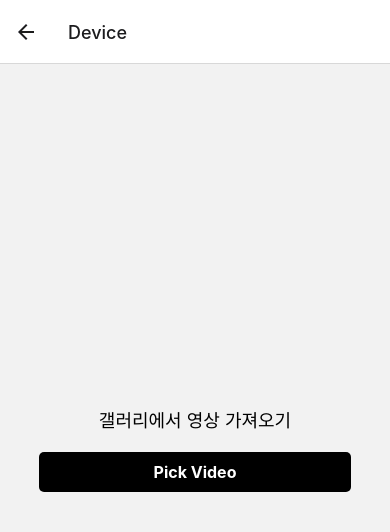
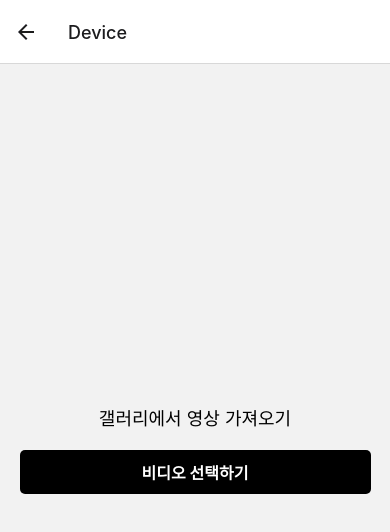
Before and after one commit to songminj/react-native-runbot, a React Native app: screen /Device in a window 390 px wide. Shown: the top 532 px of the page. Built offline with nearby package versions, Linux system fonts and the light colour scheme.

Commit message:
Fix : url 입력

```diff
--- a/src/screens/SelectOnDevice.js
+++ b/src/screens/SelectOnDevice.js
@@ -1,83 +1,92 @@
-import React, { useEffect, useState } from "react";
-import ImagePicker from 'react-native-image-crop-picker';
-import { View, Text, StyleSheet, Button, Modal, Pressable, Alert } from 'react-native';
-import axios from 'axios';
+import React, { useEffect, useState } from "react"
+import ImagePicker from 'react-native-image-crop-picker'
+import {
+  View,
+  Text,
+  StyleSheet,
+  Modal,
+  Pressable,
+  Alert
+} from 'react-native'
+import axios from 'axios'
+import LargeButton from '../components/LargeButton'
 
 const SelectOnDevice = () => {
-  const [modalVisible, setModalVisible] = useState(false);
-  const [selectedVideo, setSelectedVideo] = useState(null);
+  const [modalVisible, setModalVisible] = useState(false)
+  const [selectedVideo, setSelectedVideo] = useState(null)
 
   const pickVideo = () => {
     ImagePicker.openPicker({
       mediaType: "video",
     }).then((video) => {
-      setSelectedVideo(video);
-      setModalVisible(true);
+      setSelectedVideo(video)
+      setModalVisible(true)
     }).catch(error => {
-      console.log('Error picking video: ', error);
-    });
-  };
+      console.log('Error picking video: ', error)
+    })
+  }
 
   const sendVideoToServer = async () => {
     if (selectedVideo) {
-      const formData = new FormData();
+      const formData = new FormData()
       formData.append('video', {
         uri: selectedVideo.path,
         type: selectedVideo.mime,
         name: 'video.mp4',
-      });
+      })
 
       try {
-        const response = await axios.post('YOUR_SERVER_URL', formData, {
+        const response = await axios.post('http://3.35.213.242:8080/api-video', formData, {
           headers: {
             'Content-Type': 'multipart/form-data',
           },
-        });
-        console.log('Video uploaded successfully:', response.data);
-        Alert.alert("Success", "Video uploaded successfully.");
+        })
+        console.log('Video uploaded successfully:', response.data)
+        Alert.alert("Success", "Video uploaded successfully.")
       } catch (error) {
-        console.error('Error uploading video:', error);
-        Alert.alert("Error", "Error uploading video.");
+        console.error('Error uploading video:', error)
+        Alert.alert("Error", "Error uploading video.")
       }
     }
-    setModalVisible(false);
-  };
+    setModalVisible(false)
+  }
 
   return (
     <View style={styles.container}>
       <Text style={styles.title}>갤러리에서 영상 가져오기</Text>
-      <Pressable style={styles.pickButton} onPress={pickVideo}>
-        <Text style={styles.buttonText}>Pick Video</Text>
-      </Pressable>
+      <LargeButton
+        title='비디오 선택하기'
+        toward={pickVideo}
+      />
       <Modal
         animationType="slide"
         transparent={true}
         visible={modalVisible}
         onRequestClose={() => {
-          Alert.alert('Modal has been closed.');
-          setModalVisible(!modalVisible);
-        }}>
+          Alert.alert('Modal has been closed.')
+          setModalVisible(!modalVisible)
+      }}>
         <View style={styles.centeredView}>
           <View style={styles.modalView}>
             <Text style={styles.modalText}>이 비디오를 선택하겠습니까?</Text>
             <View style={styles.buttonContainer}>
-              <Pressable
-                style={[styles.button, styles.confirmButton]}
-                onPress={sendVideoToServer}>
-                <Text style={styles.buttonText}>예</Text>
-              </Pressable>
-              <Pressable
-                style={[styles.button, styles.cancelButton]}
-                onPress={() => setModalVisible(!modalVisible)}>
-                <Text style={styles.buttonText}>아니오</Text>
-              </Pressable>
+              <View>
+                <LargeButton
+                  title='예'
+                  toward={sendVideoToServer}
+                />
+                <LargeButton
+                  title='아니요'
+                  toward={() => setModalVisible(!modalVisible)}
+                />
+              </View>
             </View>
           </View>
         </View>
       </Modal>
     </View>
-  );
-};
+  )
+}
 
 const styles = StyleSheet.create({
   container: {
@@ -97,12 +106,6 @@ const styles = StyleSheet.create({
     marginBottom: 10,
     alignItems: 'center',
     width: '80%',
-  },
-  buttonText: {
-    color: 'white',
-    fontSize: 16,
-    fontWeight: 'bold',
-    textAlign: 'center',
   },
   centeredView: {
     flex: 1,
@@ -131,25 +134,11 @@ const styles = StyleSheet.create({
     width: '100%',
     marginTop: 20,
   },
-  button: {
-    borderRadius: 5,
-    padding: 10,
-    elevation: 2,
-    flex: 1,
-    marginHorizontal: 5,
-    alignItems: 'center',
-  },
-  confirmButton: {
-    backgroundColor: '#000000',
-  },
-  cancelButton: {
-    backgroundColor: '#000000',
-  },
   modalText: {
     marginBottom: 15,
     textAlign: 'center',
     fontSize: 16,
   },
-});
+})
 
-export default SelectOnDevice;
+export default SelectOnDevice
```
